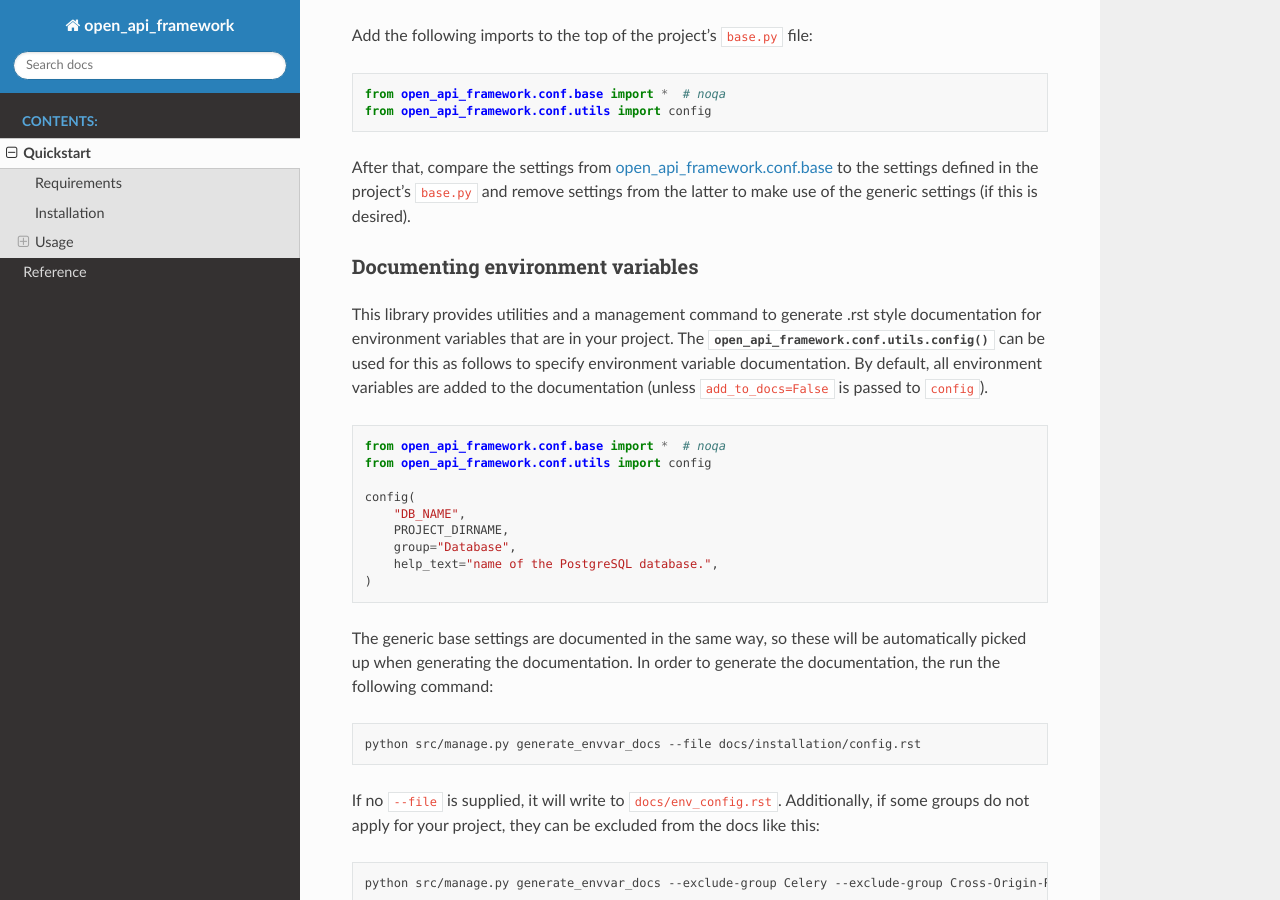
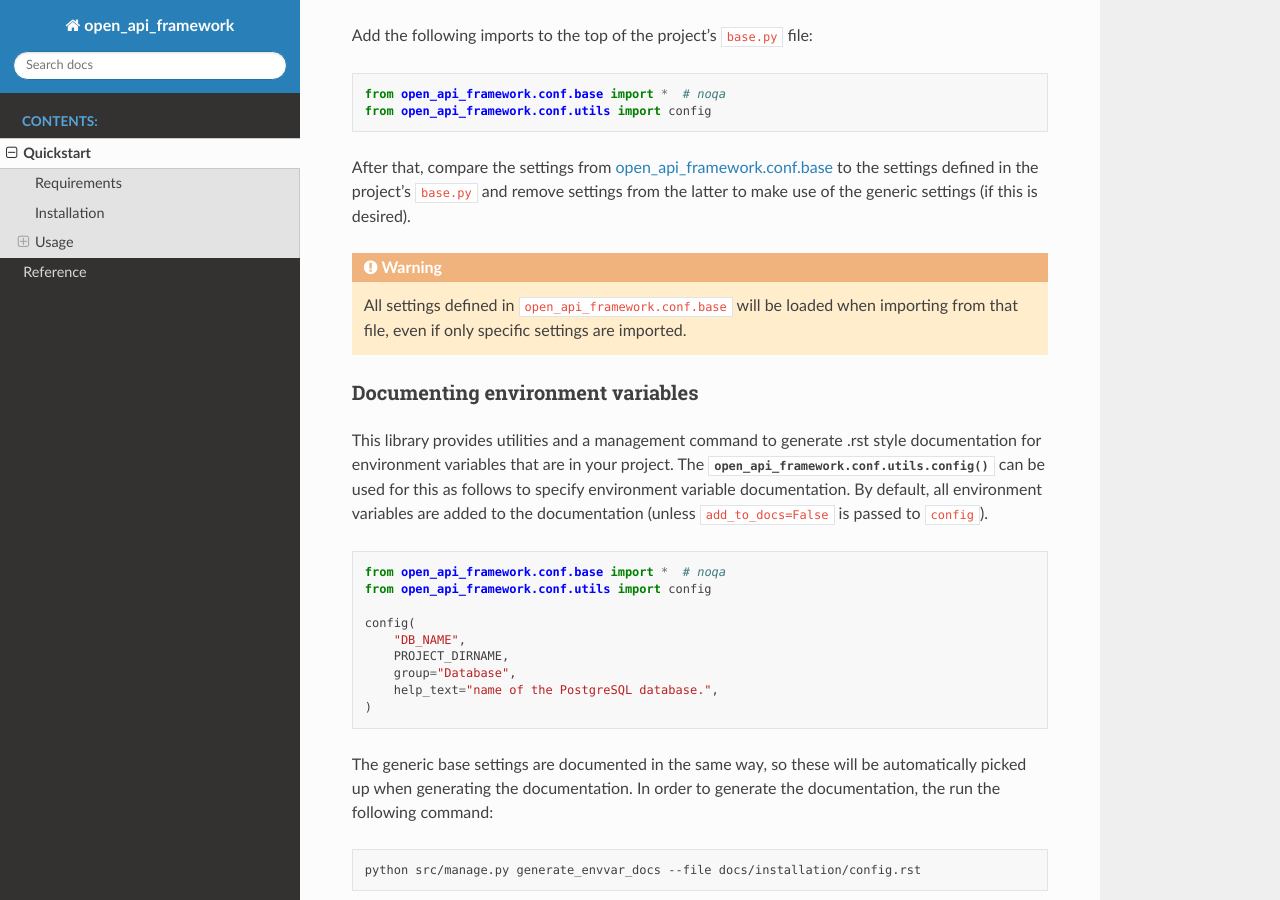
Before and after one commit to maykinmedia/open-api-framework, a Sphinx documentation site: the page built from docs/quickstart.rst, in a window 1280 px wide and 900 px high, scrolled down 521 px. Built offline with Sphinx 7.4.7 and the Read the Docs theme 3.1.0, drawn with Linux system fonts in a browser that asks for light colours.

Commit message:
:memo: [#108] Document settings import behavior
describing that all settings are loaded, even when no wildcard import is used

```diff
--- a/docs/quickstart.rst
+++ b/docs/quickstart.rst
@@ -31,6 +31,11 @@ Add the following imports to the top of the project's ``base.py`` file:
 
 After that, compare the settings from `open_api_framework.conf.base`_ to the settings
 defined in the project's ``base.py`` and remove settings from the latter to make use of the generic settings (if this is desired).
+
+.. warning::
+
+    All settings defined in ``open_api_framework.conf.base`` will be loaded when importing from
+    that file, even if only specific settings are imported.
 
 Documenting environment variables
 ---------------------------------
```
